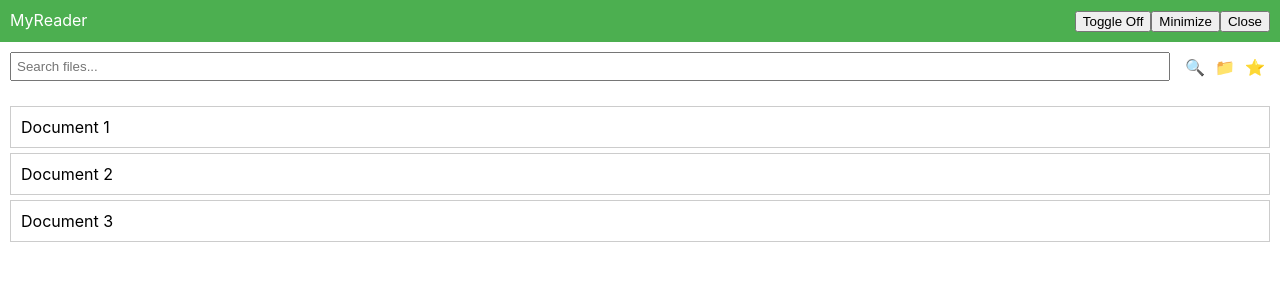
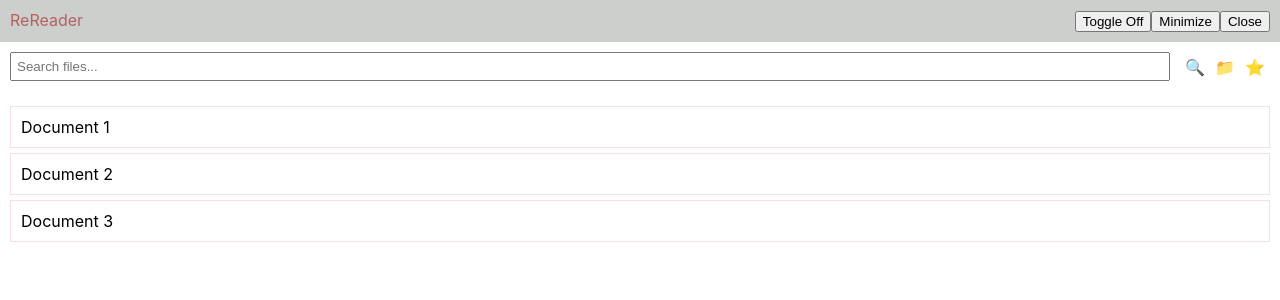
Before and after one commit to Melanforsaken/ReReader, a React (Create React App) app: page / in a window 1280 px wide. Shown: the top 300 px of the page. Built offline with nearby package versions, Linux system fonts and the light colour scheme.

Commit message:
kleine wijzigingen in css voor header en logo, enkel stijl

```diff
--- a/src/Components/DocumentList/DocumentList.css
+++ b/src/Components/DocumentList/DocumentList.css
@@ -6,6 +6,6 @@
 
 .document-item {
     padding: 10px;
-    border: 1px solid #ccc;
+    border: 1px solid #f8dfdf;
     margin: 5px 0;
 }
--- a/src/Components/Header/Header.css
+++ b/src/Components/Header/Header.css
@@ -2,6 +2,9 @@
     display: flex;
     justify-content: space-between;
     padding: 10px;
-    background-color: #4CAF50;
-    color: white;
+    background-color: #cccfcc;
+    color: rgb(247, 235, 235);
 }
+.logo {
+    color: rgb(179, 97, 97);
+}
--- a/src/Components/Header/Header.js
+++ b/src/Components/Header/Header.js
@@ -4,7 +4,7 @@ import './Header.css';
 const Header = () => {
     return (
         <div className="header">
-            <div className="logo">MyReader</div>
+            <div className="logo">ReReader</div>
             <div className="functions">
                 <button>Toggle Off</button>
                 <button>Minimize</button>
```
